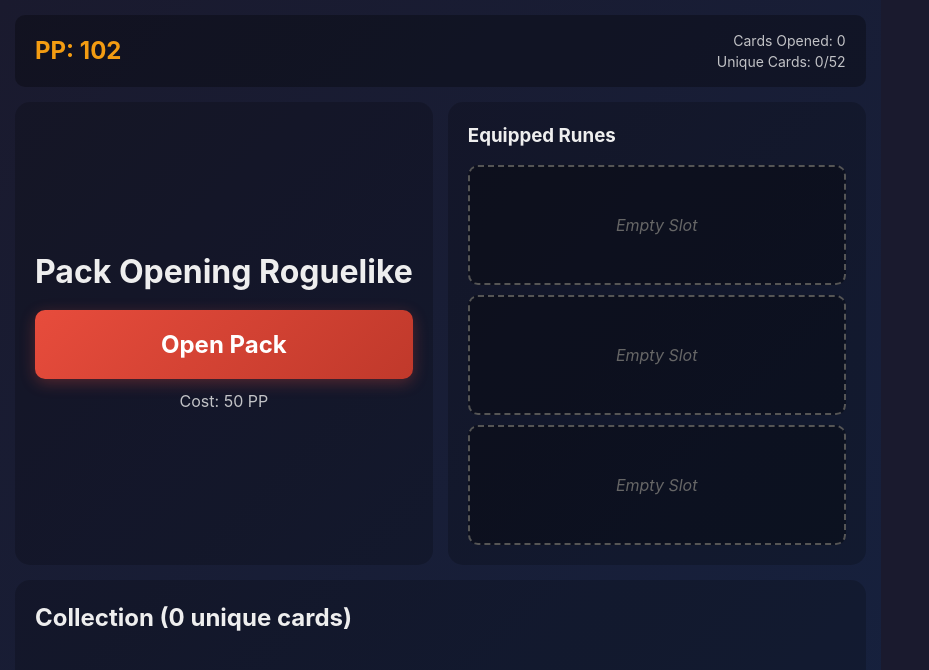
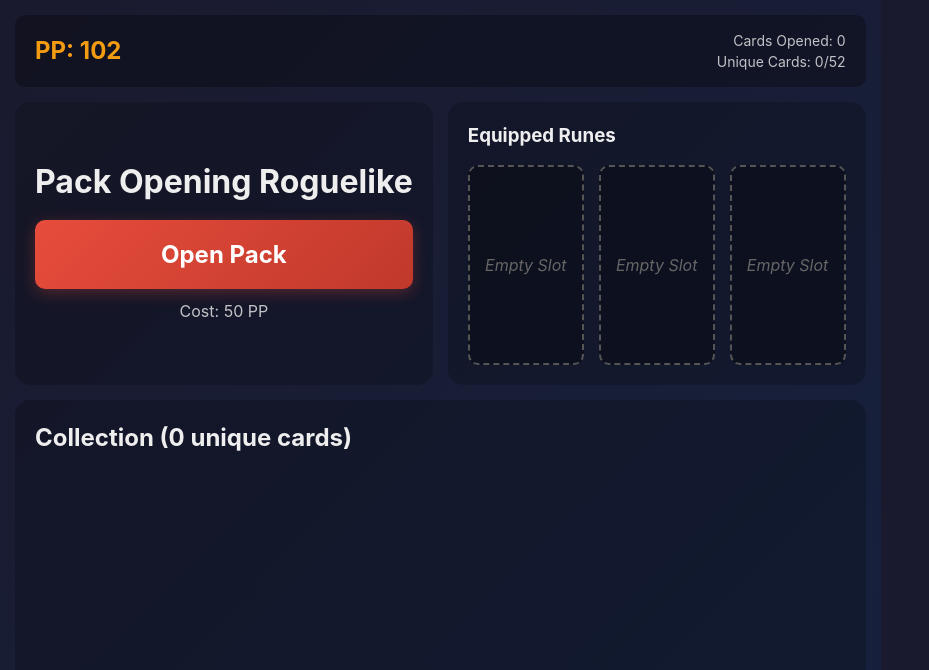
Before and after one commit to nico-elsewhere/pack_opening_roguelike_demo, a React (Vite) app in the folder pack-opening-roguelike/: page / in a window 1280 px wide. Shown: the top 670 px of the page, without its empty margins (0-929 px from the left). Built offline with nearby package versions, Linux system fonts and the light colour scheme.

Commit message:
last ui tweak

```diff
--- a/pack-opening-roguelike/src/App.css
+++ b/pack-opening-roguelike/src/App.css
@@ -140,6 +140,10 @@ body {
   transform: scale(0.9);
 }
 
+.rune-slot .card {
+  transform: scale(0.85);
+}
+
 .card:hover {
   transform: translateY(-5px);
   box-shadow: 0 5px 15px rgba(0, 0, 0, 0.3);
@@ -248,10 +252,9 @@ body {
 
 .rune-grid {
   display: grid;
-  grid-template-columns: 1fr;
-  gap: 10px;
+  grid-template-columns: repeat(3, 1fr);
+  gap: 15px;
   flex: 1;
-  overflow-y: auto;
 }
 
 .rune-slot {
@@ -259,7 +262,7 @@ body {
   border: 2px dashed #555;
   border-radius: 10px;
   padding: 10px;
-  min-height: 120px;
+  min-height: 200px;
   display: flex;
   flex-direction: column;
   align-items: center;
@@ -276,13 +279,15 @@ body {
   flex-direction: column;
   align-items: center;
   gap: 10px;
+  width: 100%;
 }
 
 .rune-effect {
   text-align: center;
-  font-size: 14px;
+  font-size: 12px;
   color: #f39c12;
   font-weight: bold;
+  padding: 0 5px;
 }
 
 .pack-opening-overlay {
--- a/pack-opening-roguelike/src/hooks/useGameState.js
+++ b/pack-opening-roguelike/src/hooks/useGameState.js
@@ -95,8 +95,8 @@ export const useGameState = () => {
     if (equippedRunes.find(r => r.id === cardId)) {
       setEquippedRunes(equippedRunes.filter(r => r.id !== cardId));
     } else {
-      const runeEffect = generateRuneEffect(card);
-      setEquippedRunes([...equippedRunes, { ...card, effect: runeEffect }]);
+      // Use the existing effect from the card
+      setEquippedRunes([...equippedRunes, { ...card }]);
     }
 
     return true;
```
